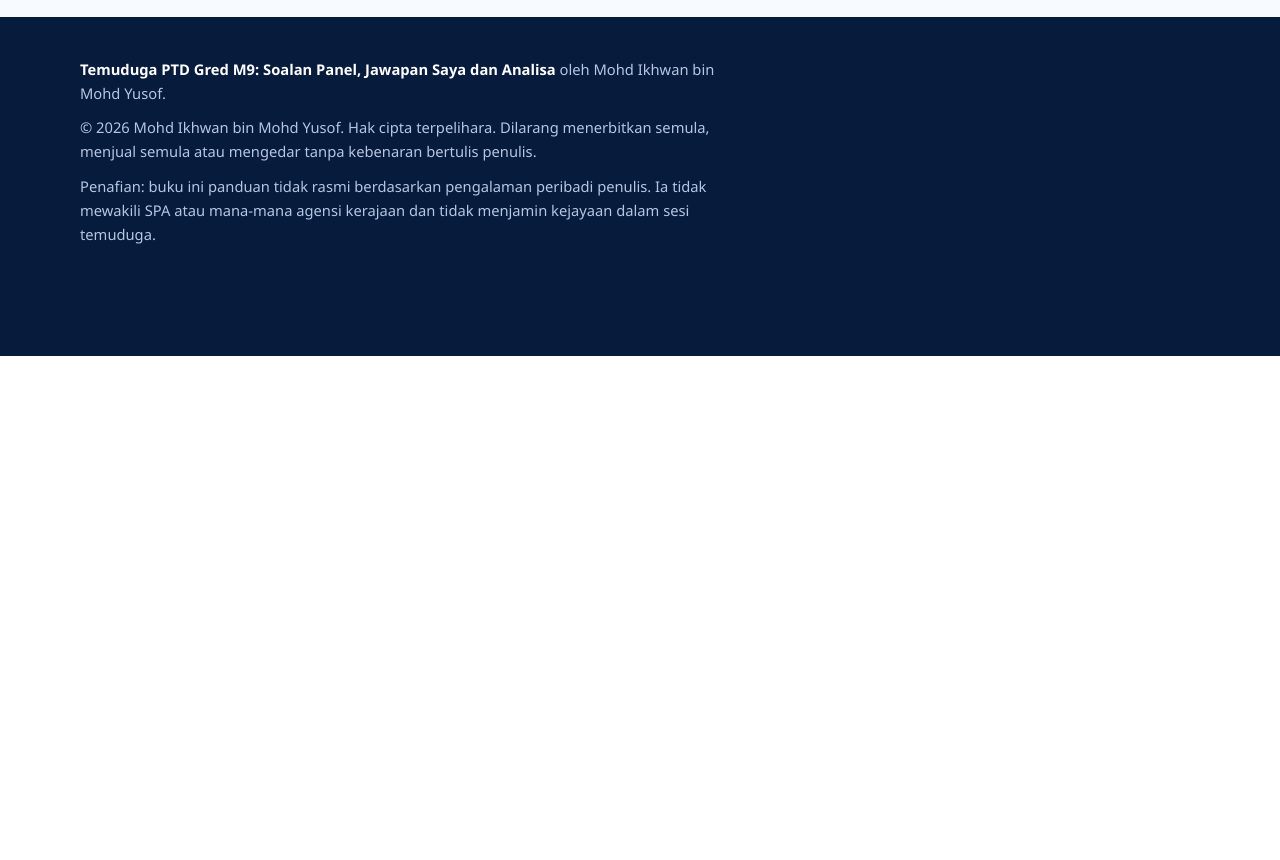
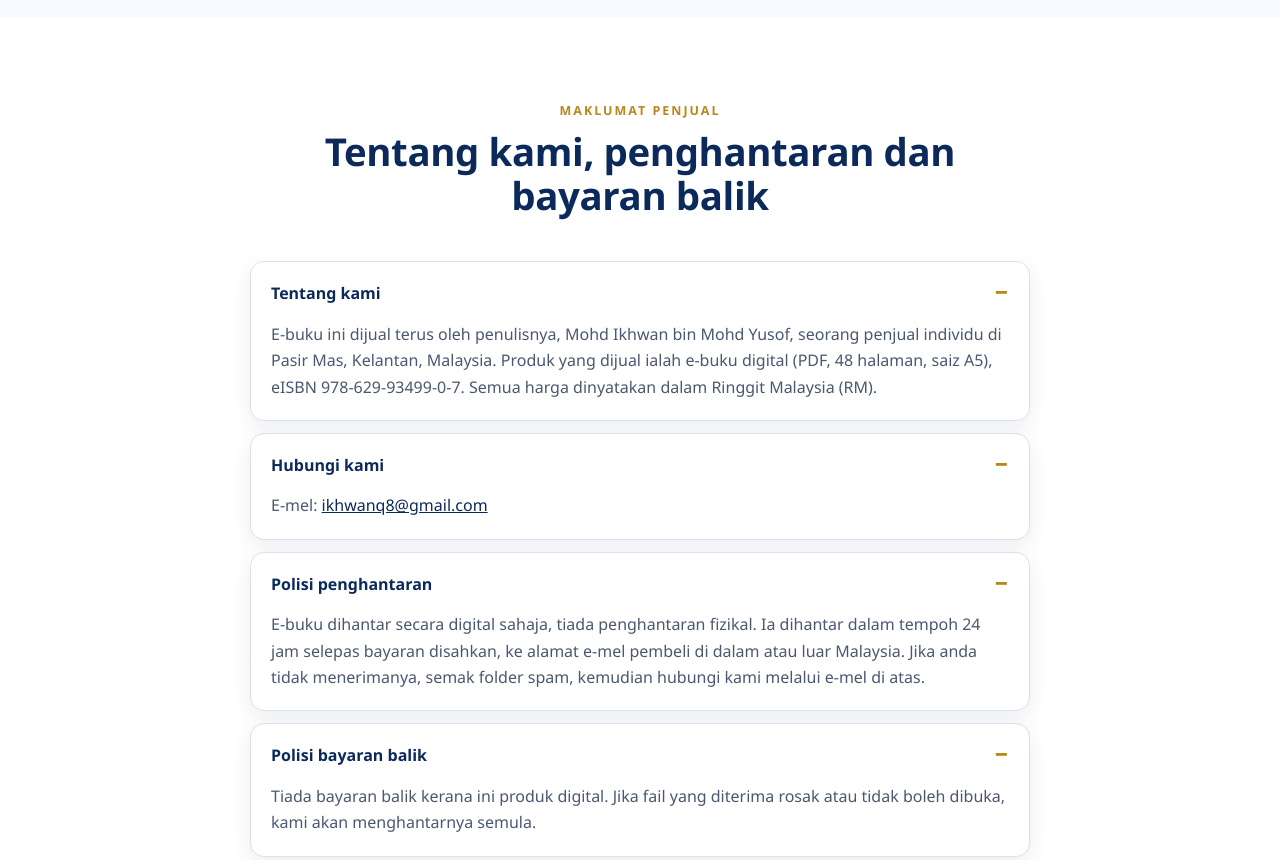
Before and after one commit to ikhwanq8-hub/temuduga-ptd-gred-m9, a plain HTML site: page index.html in a window 1280 px wide. Shown: the part 7780-8640 px from the top of the page. Before the commit the page ends 8136 px from the top, so only its background shows below. Drawn offline with Linux system fonts and the light colour scheme.

Commit message:
Add files via upload

```diff
--- a/index.html
+++ b/index.html
@@ -400,6 +400,22 @@
       </div>
     </div>
   </section>
+
+  <!-- MAKLUMAT PENJUAL DAN POLISI -->
+  <section id="polisi">
+    <div class="wrap">
+      <div class="section-head">
+        <div class="kicker">Maklumat penjual</div>
+        <h2>Tentang kami, penghantaran dan bayaran balik</h2>
+      </div>
+      <div class="faq">
+        <details open><summary>Tentang kami</summary><p>E-buku ini dijual terus oleh penulisnya, Mohd Ikhwan bin Mohd Yusof, seorang penjual individu di Pasir Mas, Kelantan, Malaysia. Produk yang dijual ialah e-buku digital (PDF, 48 halaman, saiz A5), eISBN 978-629-93499-0-7. Semua harga dinyatakan dalam Ringgit Malaysia (RM).</p></details>
+        <details open><summary>Hubungi kami</summary><p>E-mel: <a href="mailto:ikhwanq8@gmail.com">ikhwanq8@gmail.com</a></p></details>
+        <details open><summary>Polisi penghantaran</summary><p>E-buku dihantar secara digital sahaja, tiada penghantaran fizikal. Ia dihantar dalam tempoh 24 jam selepas bayaran disahkan, ke alamat e-mel pembeli di dalam atau luar Malaysia. Jika anda tidak menerimanya, semak folder spam, kemudian hubungi kami melalui e-mel di atas.</p></details>
+        <details open><summary>Polisi bayaran balik</summary><p>Tiada bayaran balik kerana ini produk digital. Jika fail yang diterima rosak atau tidak boleh dibuka, kami akan menghantarnya semula.</p></details>
+      </div>
+    </div>
+  </section>
 </main>
 
 <footer>
@@ -407,6 +423,7 @@
     <p><strong>Temuduga PTD Gred M9: Soalan Panel, Jawapan Saya dan Analisa</strong> oleh Mohd Ikhwan bin Mohd Yusof.</p>
     <p>&copy; 2026 Mohd Ikhwan bin Mohd Yusof. Hak cipta terpelihara. Dilarang menerbitkan semula, menjual semula atau mengedar tanpa kebenaran bertulis penulis.</p>
     <p>Penafian: buku ini panduan tidak rasmi berdasarkan pengalaman peribadi penulis. Ia tidak mewakili SPA atau mana-mana agensi kerajaan dan tidak menjamin kejayaan dalam sesi temuduga.</p>
+    <p><a href="#polisi" style="color:inherit">Tentang kami, penghantaran dan bayaran balik</a></p>
   </div>
 </footer>
 
```
